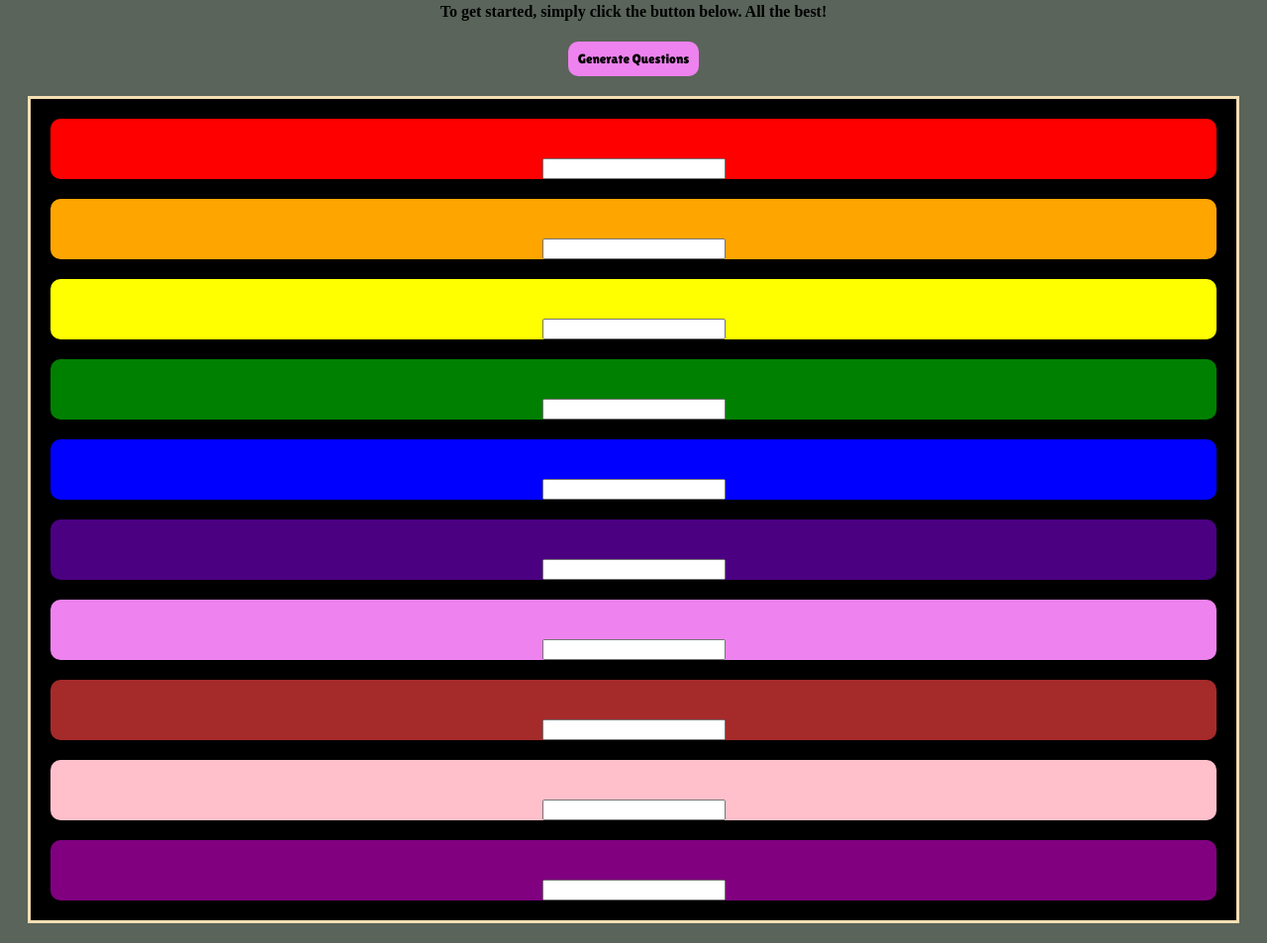
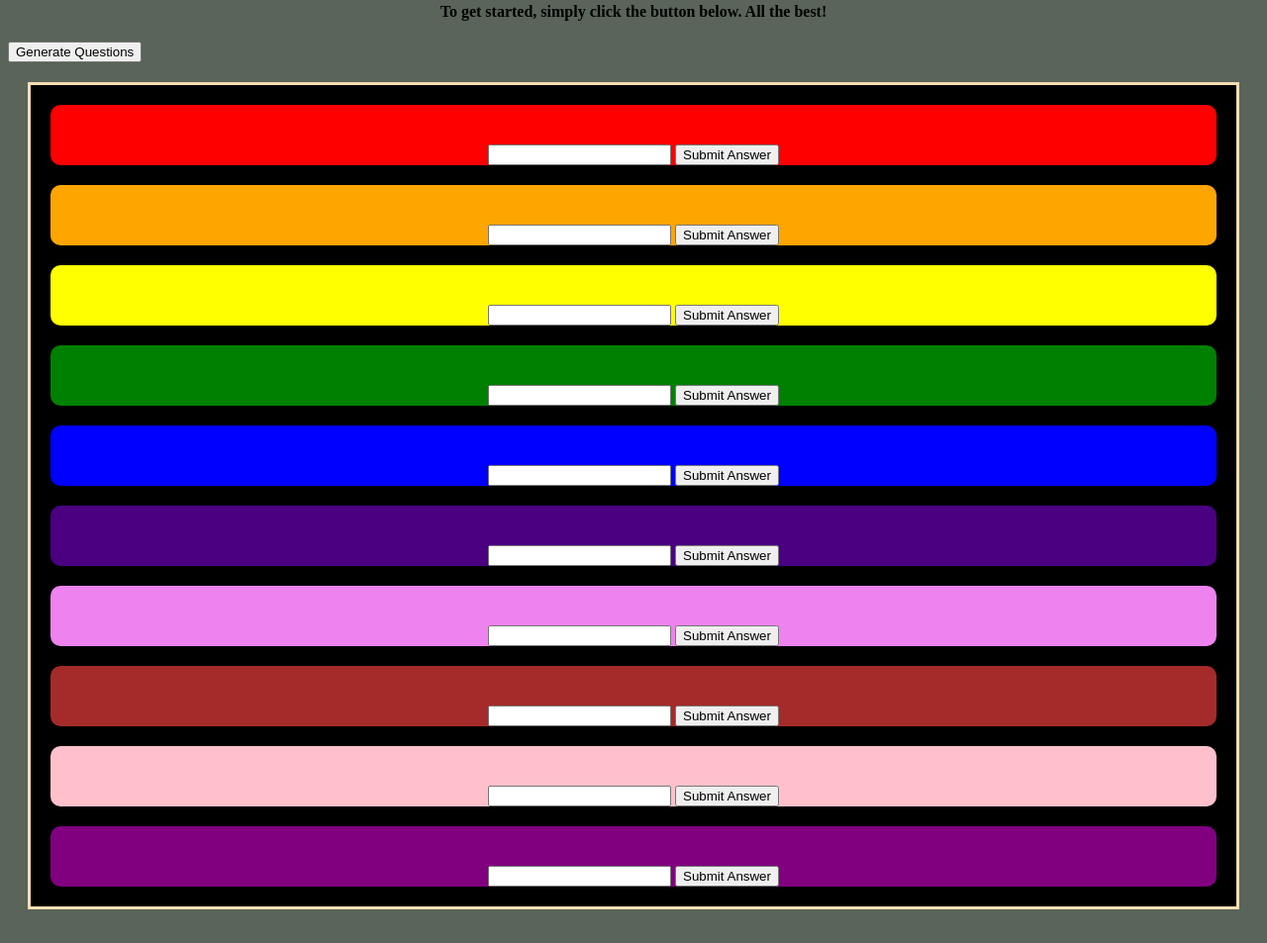
Before and after one commit to Alex-Njagi/phase-1-project, a plain HTML site: page index.html in a window 1280 px wide. Shown: the part 267-1220 px from the top of the page at 99% size. Drawn offline with Linux system fonts and the light colour scheme; a web font is replaced by a local one.

Commit message:
Creating input buttons successful

```diff
--- a/index.html
+++ b/index.html
@@ -11,7 +11,7 @@
 <body>
     <h1>CARTOON TRIVIA!</h1>
 
-    <div id="topImage">
+    <div id="topImage" style="text-align: center;">
         <img
             src = "./assets/CartoonNetwork.jpg"
             alt = "Cartoon Network"
@@ -24,7 +24,7 @@
     <h3>Welcome To The Totally Random Cartoon Trivia That No One Asked For (BUT IT'S HERE)!</h3>
     <h4>To get started, simply click the button below. All the best!</h4>
 
-    <div id="startButton">
+    <div id="button">
         <button>Generate Questions</button>
     </div>
 
@@ -36,9 +36,9 @@
             margin: 20px; padding: 20px; font-size: 20px;"
         >
         </h5>
-        <ol id="choicesOne"
-        ></ol>
-        <input type="text", id="firstAnswer">
+        <ol id="choicesOne"></ol>
+        <input id="firstAnswer" type="text" style="color: black;">
+        <input id="firstAnswerSub" type="submit" value="Submit Answer">
         </div>
 
         <div style="text-align: center; background-color: orange; margin: 20px; border-radius: 10px;">
@@ -48,7 +48,8 @@
         ></h5>
         <ol id="choicesSecond"
         ></ol>
-        <input type="text", id="secondAnswer">
+        <input id="secondAnswer" type="text" style="color: black;">
+        <input id="secondAnswerSub" type="submit" value="Submit Answer">
         </div>
 
         <div style="text-align: center; background-color: yellow; margin: 20px; border-radius: 10px;">
@@ -58,7 +59,8 @@
         ></h5>
         <ol id="choicesThird"
         ></ol>
-        <input type="text", id="thirdAnswer">
+        <input id="thirdAnswer" type="text" style="color: black;">
+        <input id="thirdAnswerSub" type="submit" value="Submit Answer">
         </div>
 
         <div style="text-align: center; background-color: green; margin: 20px; border-radius: 10px;">
@@ -68,7 +70,8 @@
         ></h5>
         <ol id="choicesFourth"
         ></ol>
-        <input type="text", id="fourthAnswer">
+        <input id="fourthAnswer" type="text" style="color: black;">
+        <input id="fourthAnswerSub" type="submit" value="Submit Answer">
         </div>
 
         <div style="text-align: center; background-color: blue; margin: 20px; border-radius: 10px;">
@@ -78,7 +81,8 @@
         ></h5>
         <ol id="choicesFifth"
         ></ol>
-        <input type="text", id="fifthAnswer">
+        <input id="fifthAnswer" type="text" style="color: black;">
+        <input id="fifthAnswerSub" type="submit" value="Submit Answer">
         </div>
 
         <div style="text-align: center; background-color: indigo; margin: 20px; border-radius: 10px;">
@@ -88,7 +92,8 @@
         ></h5>
         <ol id="choicesSixth"
         ></ol>
-        <input type="text", id="sixthAnswer">
+        <input id="sixthAnswer" type="text" style="color: black;">
+        <input id="sixthAnswerSub" type="submit" value="Submit Answer">
         </div>
 
         <div style="text-align: center; background-color: violet; margin: 20px; border-radius: 10px;">
@@ -98,7 +103,8 @@
         ></h5>
         <ol id="choicesSeventh"
         ></ol>
-        <input type="text", id="seventhAnswer">
+        <input id="seventhAnswer" type="text" style="color: black;">
+        <input id="seventhAnswerSub" type="submit" value="Submit Answer">
         </div>
 
         <div style="text-align: center; background-color: brown; margin: 20px; border-radius: 10px;">
@@ -108,7 +114,8 @@
         ></h5>
         <ol id="choicesEighth"
         ></ol>
-        <input type="text", id="eighthAnswer">
+        <input id="eighthAnswer" type="text" style="color: black;">
+        <input id="eighthAnswerSub" type="submit" value="Submit Answer">
         </div>
 
         <div style="text-align: center; background-color: pink; margin: 20px; border-radius: 10px;">
@@ -118,7 +125,8 @@
         ></h5>
         <ol id="choicesNinth"
         ></ol>
-        <input type="text", id="ninthAnswer">
+        <input id="ninthAnswer" type="text" style="color: black;">
+        <input id="ninthAnswerSub" type="submit" value="Submit Answer">
         </div>
 
         <div style="text-align: center; background-color: purple; margin: 20px; border-radius: 10px;">
@@ -128,7 +136,8 @@
         ></h5>
         <ol id="choicesTenth"
         ></ol>
-        <input type="text", id="tenthAnswer">
+        <input id="tenthAnswer" type="text" style="color: black;">
+        <input id="tenthAnswerSub" type="submit" value="Submit Answer">
         </div>
     </div>
     </div>
```
